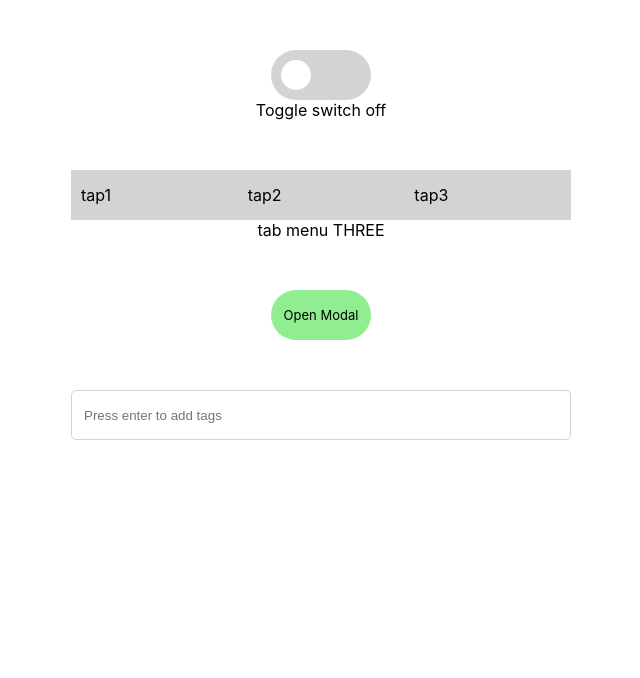
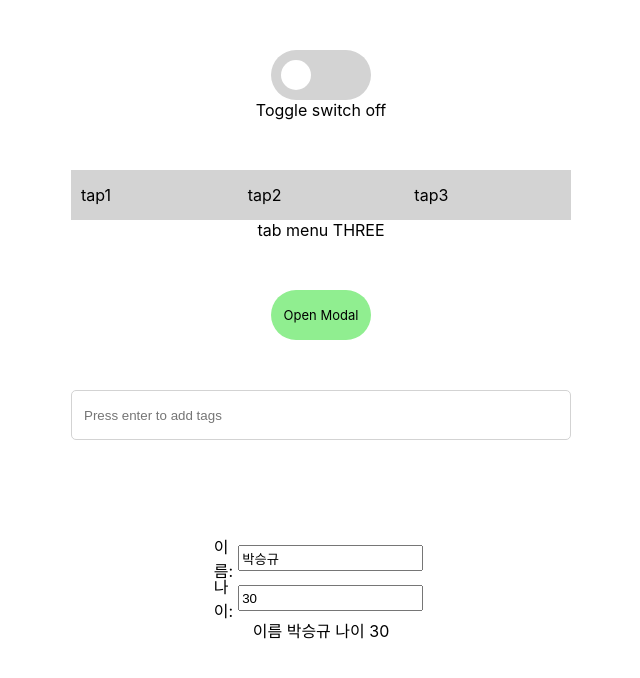
Before and after one commit to NeatKYU/wanted_pre_onboarding, a React (Create React App) app: page / in a window 1280 px wide. Shown: the top 678 px of the page, without its empty margins (319-959 px from the left). Built offline with nearby package versions, Linux system fonts and the light colour scheme.

Commit message:
ClickToEdit구현

```diff
--- a/src/App.js
+++ b/src/App.js
@@ -3,6 +3,7 @@ import { Toggle } from './components/Toggle';
 import { Tap } from './components/Tap';
 import { Modal } from './components/Modal';
 import { Tag } from './components/Tag';
+import { ClickToEdit } from './components/ClickToEdit';
 
 function App() {
   return (
@@ -15,6 +16,8 @@ function App() {
       <Modal/>
       <Box/>
       <Tag/>
+      <Box/>
+      <ClickToEdit/>
     </Container>
   );
 }
--- /dev/null
+++ b/src/components/ClickToEdit.js
@@ -0,0 +1,67 @@
+import { useState } from 'react';
+import styled from 'styled-components';
+
+export const ClickToEdit = () => {
+
+	const [name, setName] = useState('박승규');
+	const [showName, setShowName] = useState('박승규');
+	const [age, setAge] = useState('30');
+	const [showAge, setShowAge] = useState('30');
+
+	const handleName = (e) => {
+		setName(e.target.value)
+	}
+
+	const handleAge = (e) => {
+		setAge(e.target.value)
+	}
+
+	return (
+		<>
+			<Container>
+				<div className='input-wrapper'>
+					<span>이름:</span>
+					<input
+						value={name}
+						onChange={(e) => handleName(e)}
+						onBlur={() => setShowName(name)}
+					/>
+				</div>
+				<div className='input-wrapper'>
+					<span>나이:</span>
+					<input
+						value={age}
+						onChange={(e) => handleAge(e)}
+						onBlur={() => setShowAge(age)}
+					/>
+				</div>
+				<div className='text-section'>
+					이름 {showName} 나이 {showAge}
+				</div>
+			</Container>
+		</>
+	)
+}
+
+const Container = styled.div`
+	width: 200px;
+	height: 200px;
+	display: flex;
+	flex-direction: column;
+	justify-content: center;
+	align-items: center;
+
+	.input-wrapper {
+		width: 100%;
+		height: 40px;
+		display: flex;
+		justify-content: center;
+		align-items: center;
+
+		input {
+			margin: 0 5px 0 5px;
+			height: 20px;
+		}
+	}
+
+`
```
